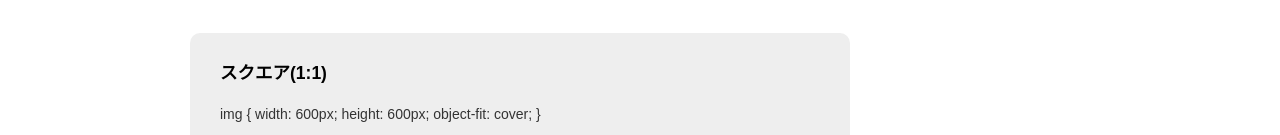
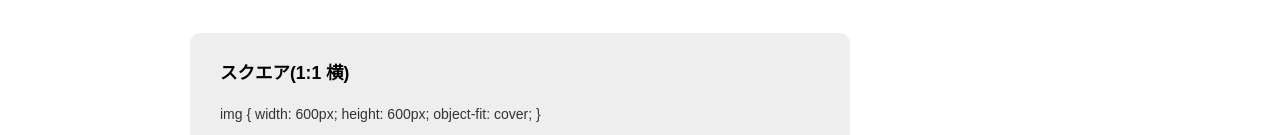
Before and after one commit to ryo-i/aspect-ratio-generator, a Next.js app: page / in a window 1280 px wide. Shown: the part 520-655 px from the top of the page. Built offline with nearby package versions, Linux system fonts and the light colour scheme.

Commit message:
横向きのリアルタイム可変成功

```diff
--- a/components/Inner.tsx
+++ b/components/Inner.tsx
@@ -57,9 +57,9 @@ const Example = styled.div`
 // Component
 function Inner() {
   const data = Data.inner;
-  const [aspect, setAspect] = useState(data.square[1]);
-  const [aspectName, setAspectName] = useState(data.aspectName);
-  const [direction, setDirection] = useState(data.direction);
+  const [aspectName, setAspectName] = useState(data.aspect.square.name);
+  const [aspectRatio, setAspectRatio] = useState(data.aspect.square.ratio);
+  const [direction, setDirection] = useState(data.direction.horizontal);
   const [step, setStep] = useState(data.step);
   const [width, setWidth] = useState(data.size);
   const [height, setHeight] = useState(data.size);
@@ -85,23 +85,21 @@ function Inner() {
 
 
   const changeDirection = (e: React.ChangeEvent<HTMLInputElement>) => {
-    let changeValue = useChangeValue(e);
-    console.log(changeValue);
-    setDirection(changeValue);
-    setWidth(width);
-    setHeight(Math.floor( width * aspect));
+    let changeValue = e.target.value;
+    const changeDirection = data.direction[changeValue];
+    console.log("changeDirection->" + changeDirection);
+    setDirection(changeDirection);
+    setHeight(Math.floor( width / aspectRatio));
   };
 
 
   const changeAspect = (e: React.ChangeEvent<HTMLInputElement>) => {
-    let changeValue = e.target.value;
-    let changeName = e.target.dataset.label;
-    let getValue = data[changeValue][direction];
-    console.log(getValue);
-    setAspect(getValue);
+    const changeValue = e.target.value;
+    const changeName = data.aspect[changeValue].name;
+    const changeRatio = data.aspect[changeValue].ratio;
+    setAspectRatio(changeRatio);
     setAspectName(changeName);
-    setWidth(width);
-    setHeight(Math.floor( width * aspect));
+    setHeight(Math.floor( width / changeRatio));
   };
 
 
@@ -114,7 +112,7 @@ function Inner() {
   const ChangeImageSize = (e: React.ChangeEvent<HTMLInputElement>) => {
     let changeValue = useChangeValue(e);
     setWidth(changeValue);
-    setHeight(Math.floor( width * aspect));
+    setHeight(Math.floor( width / aspectRatio));
   };
 
 
@@ -132,19 +130,19 @@ function Inner() {
           主なアスペクト比
           </dt>
           <dd>
-            <label><input type="radio" name="aspect" value="square" data-label="スクエア(1:1)" onChange={changeAspect} defaultChecked />スクエア(1:1)</label>
-            <label><input type="radio" name="aspect" value="silverRatio" data-label="白銀比(1.414:1)" onChange={changeAspect} />白銀比(1.414:1)</label>
-            <label><input type="radio" name="aspect" value="goldenRatio" data-label="黄金比(1.618:1)" onChange={changeAspect} />黄金比(1.618:1)</label>
-            <label><input type="radio" name="aspect" value="camera4_3" data-label="デジカメ4:3(1.333:1)" onChange={changeAspect} />デジカメ4:3(1.333:1)</label>
-            <label><input type="radio" name="aspect" value="camera3_2" data-label="デジカメ3:2(1.5:1)" onChange={changeAspect} />デジカメ3:2(1.5:1)</label>
-            <label><input type="radio" name="aspect" value="camera16_9" data-label="デジカメ16:9(1.777:1)" onChange={changeAspect} />デジカメ16:9(1.777:1)</label>
+            <label><input type="radio" name="aspect" value="square" onChange={changeAspect} defaultChecked />スクエア(1:1)</label>
+            <label><input type="radio" name="aspect" value="silverRatio" onChange={changeAspect} />白銀比(1.414:1)</label>
+            <label><input type="radio" name="aspect" value="goldenRatio" onChange={changeAspect} />黄金比(1.618:1)</label>
+            <label><input type="radio" name="aspect" value="camera4_3" onChange={changeAspect} />デジカメ4:3(1.333:1)</label>
+            <label><input type="radio" name="aspect" value="camera3_2" onChange={changeAspect} />デジカメ3:2(1.5:1)</label>
+            <label><input type="radio" name="aspect" value="camera16_9" onChange={changeAspect} />デジカメ16:9(1.777:1)</label>
           </dd>
           <dt>
             向き
           </dt>
           <dd>
-            <label><input type="radio" name="direction" value="0" onChange={changeDirection} defaultChecked />横向き</label>
-            <label><input type="radio" name="direction" value="1" onChange={changeDirection} />縦向き</label>
+            <label><input type="radio" name="direction" value="horizontal" onChange={changeDirection} defaultChecked />横向き</label>
+            <label><input type="radio" name="direction" value="vertical" onChange={changeDirection} />縦向き</label>
           </dd>
           <dt>
             ステップ
@@ -165,7 +163,7 @@ function Inner() {
       </Setting>
       <Example>
         <section>
-          <h2>{aspectName}</h2>
+          <h2>{aspectName + "(1:" + aspectRatio + " " + direction + ")"}</h2>
           <p>img {'{'} width: {width}px; height: {height}px; object-fit: cover; {'}'}</p>
           <figure><img src="/kaidan.jpg"  style={imgStyle}/></figure>
         </section>
--- a/data/data.json
+++ b/data/data.json
@@ -7,14 +7,36 @@
         "text": "黄金比、白銀比、デジカメサイズなどの見え方とCSS設定値を調べることができます。"
     },
     "inner": {
-        "square": [1, 1],
-        "silverRatio": [1.414, 0.707],
-        "goldenRatio": [1.618, 0.618],
-        "camera4_3": [1.333, 0.75],
-        "camera3_2": [1.5, 0.666],
-        "camera16_9": [1.777, 0.562],
-        "aspectName": "スクエア(1:1)",
-        "direction": 1,
+        "aspect": {
+            "square": {
+                "name": "スクエア",
+                "ratio": 1
+            },
+            "silverRatio": {
+                "name": "白銀比",
+                "ratio": 1.414
+            },
+            "goldenRatio": {
+                "name": "黄金比",
+                "ratio": 1.618
+            },
+            "camera4_3": {
+                "name": "デジカメ4:3",
+                "ratio": 1.333
+            },
+            "camera3_2": {
+                "name": "デジカメ3:2",
+                "ratio": 1.5
+            },
+            "camera16_9": {
+                "name": "デジカメ16:9",
+                "ratio": 1.777
+            }
+        },
+        "direction": {
+            "horizontal": "横",
+            "vertical": "縦"
+        },
         "step": 10,
         "size": 600,
         "max": 1000
```
